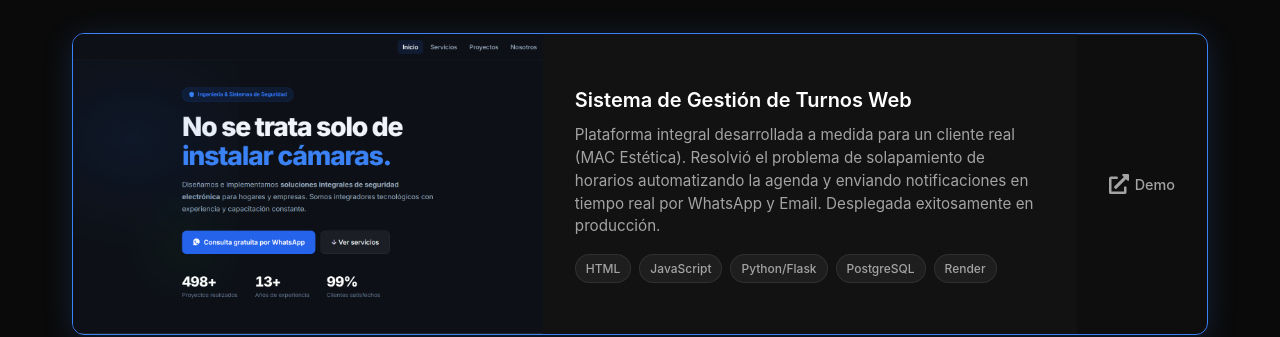
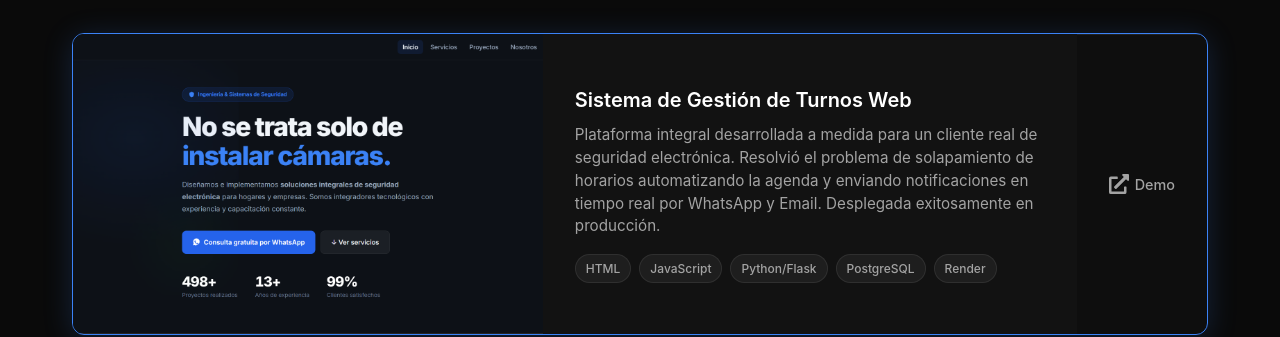
Before and after one commit to RodriA45/rodrigo-antunez-portfolio, a React (Vite) app: page / in a window 1280 px wide. Shown: the part 1560-1897 px from the top of the page. Built offline with nearby package versions, Linux system fonts and the light colour scheme.

Commit message:
fix: Corregir nombre del cliente en descripción del proyecto

```diff
--- a/src/data/projects.ts
+++ b/src/data/projects.ts
@@ -23,7 +23,7 @@ export const projects: Project[] = [
   {
     id: 'turnos-pagina-web',
     title: 'Sistema de Gestión de Turnos Web',
-    description: 'Plataforma integral desarrollada a medida para un cliente real (MAC Estética). Resolvió el problema de solapamiento de horarios automatizando la agenda y enviando notificaciones en tiempo real por WhatsApp y Email. Desplegada exitosamente en producción.',
+    description: 'Plataforma integral desarrollada a medida para un cliente real de seguridad electrónica. Resolvió el problema de solapamiento de horarios automatizando la agenda y enviando notificaciones en tiempo real por WhatsApp y Email. Desplegada exitosamente en producción.',
     technologies: ['HTML', 'JavaScript', 'Python/Flask', 'PostgreSQL', 'Render'],
     demoUrl: 'https://monitoreo360seguridad.com/',
     imageUrl: imgTurnos,
```
